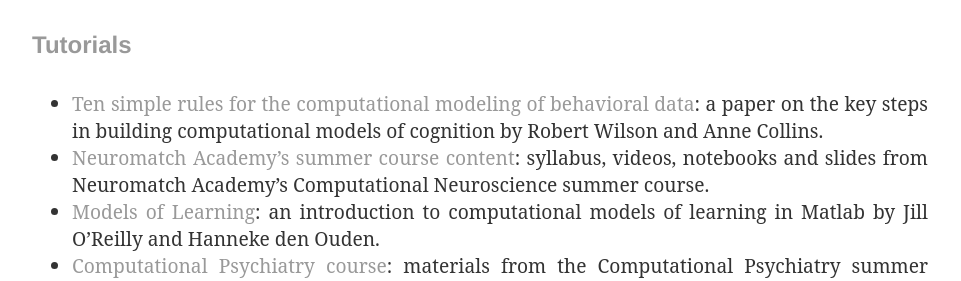
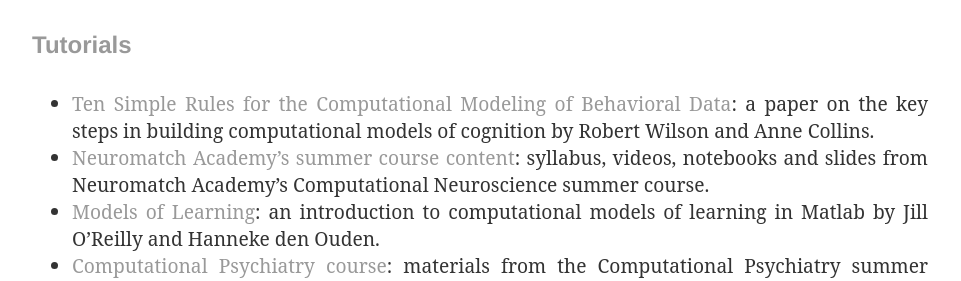
Before and after one commit to gaiamolinaro/gaiamolinaro.github.io, a Jekyll site: the page built from resources/index.html, in a window 1280 px wide. Shown: the part 215-496 px from the top of the page, without its empty margins (160-1121 px from the left). Built offline with Jekyll 4.4.1, drawn with Linux system fonts in a browser that asks for light colours; nearby versions of some CDN libraries.

Commit message:
Capitalized ten simple rules

```diff
--- a/resources/index.html
+++ b/resources/index.html
@@ -8,7 +8,7 @@
 <h2>Computational Cognitive Neuroscience</h2>
 <h4>Tutorials</h4>
 <ul>
-    <li class="p-li"><a href="https://elifesciences.org/articles/49547" target="_blank">Ten simple rules for the computational modeling of behavioral data</a>: a paper on the key steps in building computational models of cognition by Robert Wilson and Anne Collins.
+    <li class="p-li"><a href="https://elifesciences.org/articles/49547" target="_blank">Ten Simple Rules for the Computational Modeling of Behavioral Data</a>: a paper on the key steps in building computational models of cognition by Robert Wilson and Anne Collins.
     <li class="p-li"><a href="https://github.com/NeuromatchAcademy/course-content" target="_blank">Neuromatch Academy&rsquo;s summer course content</a>: syllabus, videos, notebooks and slides
 	from Neuromatch Academy&rsquo;s Computational Neuroscience summer course.</li>
     <li class="p-li"><a href="http://hannekedenouden.ruhosting.nl/RLtutorial/Instructions.html" target="_blank">Models of Learning</a>: an introduction to computational models of learning in Matlab by Jill O&rsquo;Reilly and Hanneke den Ouden.</li>
```
